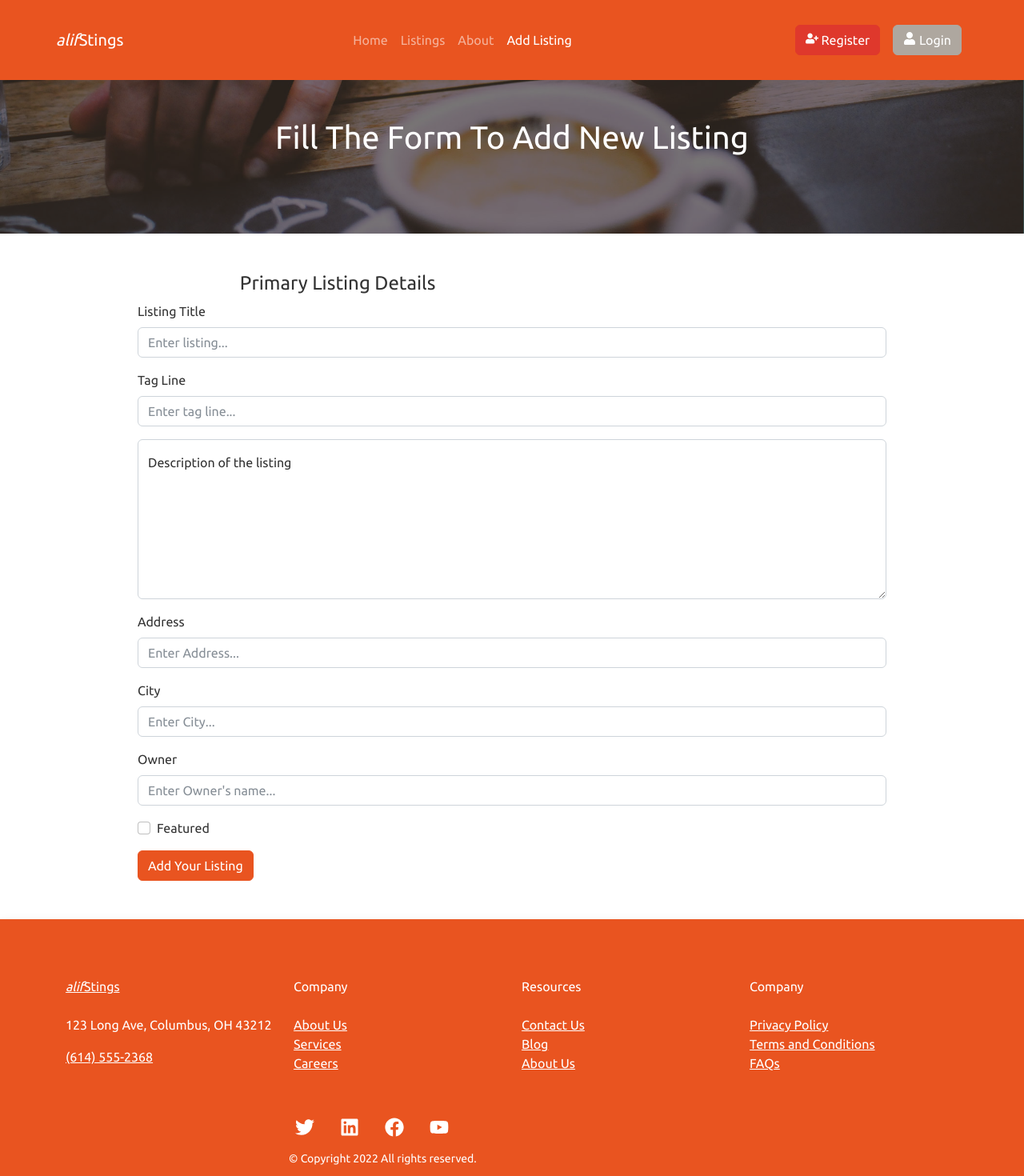
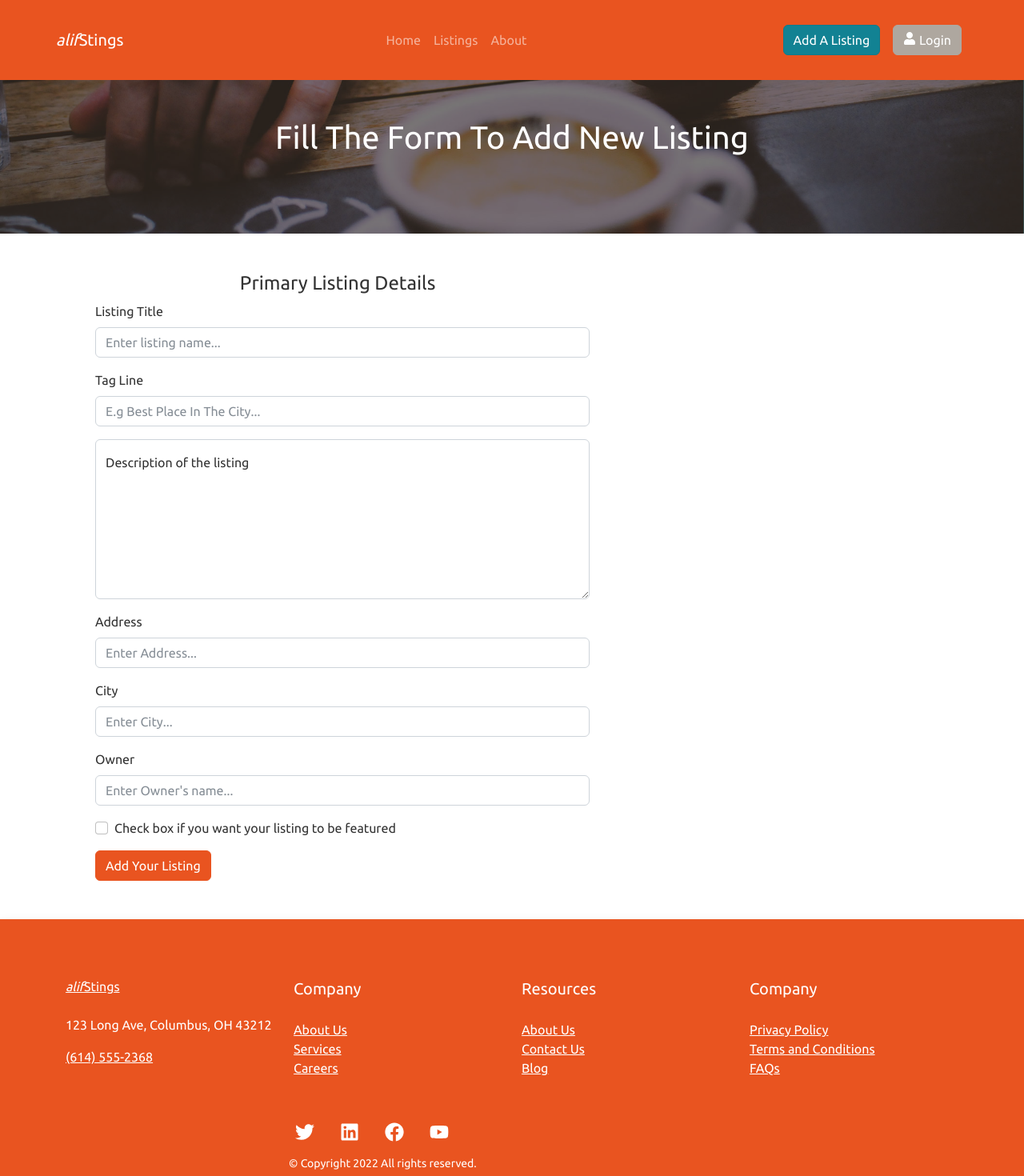
Before and after one commit to abdinaa17/alifStings, a React (Vite) app: page /new-listing in a window 1280 px wide. Shown: the top 1470 px of the page at 80% size. Built offline with nearby package versions, Linux system fonts and the light colour scheme.

Commit message:
Continued to work on the add new listing page and form

```diff
--- a/src/App.jsx
+++ b/src/App.jsx
@@ -4,7 +4,7 @@ import { BrowserRouter as Router, Routes,
 // Local Imports
 import './App.css'
 import {Footer, Header }from './components'
-import {HomePage, AboutPage, ListingsPage, ErrorPage, SingleListingPage, ComingSoon, NewListingPage} from './pages'
+import {HomePage, AboutPage, ListingsPage, ErrorPage, SingleListingPage, ComingSoon, NewListingPage, Login, Register} from './pages'
 
 
 
@@ -22,6 +22,8 @@ function App() {
           <Route path='listings/:id' element={<SingleListingPage/>} />
           <Route path='coming-soon' element={<ComingSoon/>} />
           <Route path='new-listing' element={<NewListingPage/>} />
+          <Route path='login' element={<Login/>} />
+          <Route path='register' element={<Register/>} />
           <Route path='*' element={<ErrorPage/>} />
         </Routes>
         <Footer />
--- a/src/components/Footer/Footer.jsx
+++ b/src/components/Footer/Footer.jsx
@@ -19,7 +19,7 @@ const Footer = () => {
                 <a className="my-4" href="tel:+13115552368">(614) 555-2368</a>
             </Col>
             <Col className="col-lg-3 col-4">
-            <p className="my-4">Company</p>
+            <p className="my-4 lead">Company</p>
                 <div className='d-flex flex-column'>
                     <Link to="/about">About Us</Link>
                     <Link to="/coming-soon">Services</Link>
@@ -27,15 +27,15 @@ const Footer = () => {
                 </div>
             </Col>
             <Col className="col-lg-3 col-8">
-            <p className="my-4">Resources</p>
+            <p className="my-4 lead">Resources</p>
                 <div className='d-flex flex-column'>
-                    <Link to=''>Contact Us</Link>
-                    <Link to=''>Blog</Link>
-                    <Link to=''>About Us</Link>
+                    <Link to='/about'>About Us</Link>
+                    <Link to='/coming-soon'>Contact Us</Link>
+                    <Link to='/coming-soon'>Blog</Link>
                 </div>
             </Col>
             <Col className="col-lg-3 col-4">
-                <p className="my-4">Company</p>
+                <p className="my-4 lead">Company</p>
                 <div className='d-flex flex-column'>
                     <Link to='/coming-soon'>
                      Privacy Policy
@@ -53,16 +53,16 @@ const Footer = () => {
         <Row className='d-flex justify-content-center align-items-center flex-column my-5 w-100'>
             <Col md={6} lg={6}>
                 <div className='d-flex'>
-                    <Link to="" className="p-2" >
+                    <Link to="/" className="p-2" >
                       <FaTwitter size={24} />
                     </Link>
-                    <Link to="" className="ms-3 p-2" >
+                    <Link to="/" className="ms-3 p-2" >
                      <FaLinkedin size={24} />
                     </Link>
-                    <Link to="" className="mx-3 p-2" >
+                    <Link to="/" className="mx-3 p-2" >
                       <FaFacebook size={24} />
                     </Link>
-                    <Link to="" className="p-2" >
+                    <Link to="/" className="p-2" >
                         <FaYoutube size={24}/>
                     </Link>
                 </div>
--- a/src/components/Header/Header.jsx
+++ b/src/components/Header/Header.jsx
@@ -23,14 +23,11 @@ const Header = () => {
           <LinkContainer to="/about">
              <Nav.Link active={false}>About</Nav.Link>
           </LinkContainer>
-          <LinkContainer to="/new-listing">
-             <Nav.Link active={false}>Add Listing</Nav.Link>
-          </LinkContainer>
           </Nav>
           <Nav className="ms-auto">
-          <LinkContainer to="/register">
-            <Button variant="danger" className="nav__btn my-2 my-md-0  mx-md-2">
-            <FaUserPlus/> Register
+          <LinkContainer to="/new-listing">
+            <Button variant="info" className="nav__btn my-2 my-md-0  mx-md-2">
+              Add A Listing
             </Button>
           </LinkContainer>
           <LinkContainer to="/login">
--- a/src/components/NewListing/NewListing.jsx
+++ b/src/components/NewListing/NewListing.jsx
@@ -1,19 +1,42 @@
 // Global Imports
-import { Form, Button, FloatingLabel } from "react-bootstrap"
+import { Form, Button, FloatingLabel, Row, Col } from "react-bootstrap"
 import { useNavigate } from "react-router-dom"
+import { useState } from "react"
 
 
 // Local Imports
 import '../NewListing/NewListing.css'
 
 const NewListing = () => {
+  const [formError, setFormError] = useState(false)
+  const [listing, setListing] = useState({
+    "title": "",
+    "tagline": "",
+    "desc": "",
+    "address": "",
+    "city": "",
+    "owner": "",
+    "featured": false,
+
+  })
+
   const navigate = useNavigate()
 
-
+  const handleChange = (e) => {
+    setListing({...listing, [e.target.name]: e.target.value})
+  }
   // Form Submission
   const handleSubmit = (e) => {
     e.preventDefault()
-    navigate('/listings', {replace:true})
+    if(!listing.title || !listing.tagline || !listing.desc || !listing.address || !listing.city || !listing.owner) {
+      setFormError(true)
+      return
+    }
+    const listingId = Math.floor(Math.random() * 1000)
+    const newListing = {...listing, listingId}
+    console.log(newListing)
+    setFormError(false)
+    // navigate('/listings', {replace:true})
   }
   return (
      <div>
@@ -22,19 +45,35 @@ const NewListing = () => {
         </div>
         <div className="form px-3 py-5">
             <h4 className="text-center">Primary Listing Details</h4>
+            <Row>
+                <Col md={8}>
                   <Form onSubmit={handleSubmit} className="w-75 mx-auto">
                     <Form.Group className="mb-3">
                       <Form.Label>Listing Title</Form.Label>
-        <Form.Control type="text" placeholder="Enter listing..." />
+                      <Form.Control
+                        type="text"
+                        name="title"
+                        value={listing.title}
+                        onChange={handleChange}
+                        placeholder="Enter listing name..." />
                     </Form.Group>
                   <Form.Group className="mb-3">
                     <Form.Label>Tag Line</Form.Label>
-        <Form.Control type="text" placeholder="Enter tag line..." />
+                    <Form.Control
+                      type="text"
+                      name="tagline"
+                      value={listing.tagline}
+                      onChange={handleChange}
+                      placeholder="E.g Best Place In The City..." />
                   </Form.Group>
                   <Form.Group className="mb-3">
-        <FloatingLabel controlId="floatingTextarea2" label="Description of the listing">
+                    <FloatingLabel
+                      label="Description of the listing">
                     <Form.Control
                       as="textarea"
+                      name="desc"
+                      value={listing.desc}
+                      onChange={handleChange}
                       placeholder="Leave a comment here"
                       style={{ height: '200px' }}
                     />
@@ -42,23 +81,48 @@ const NewListing = () => {
                   </Form.Group>
                   <Form.Group className="mb-3">
                     <Form.Label>Address</Form.Label>
-        <Form.Control type="text" placeholder="Enter Address..." />
+                    <Form.Control
+                      type="text"
+                      name="address"
+                      value={listing.address}
+                      onChange={handleChange}
+                      placeholder="Enter Address..." />
                   </Form.Group>
                   <Form.Group className="mb-3">
                     <Form.Label>City</Form.Label>
-        <Form.Control type="text" placeholder="Enter City..." />
+                    <Form.Control
+                      type="text"
+                      name="city"
+                      value={listing.city}
+                      onChange={handleChange}
+                      placeholder="Enter City..." />
                   </Form.Group>
                   <Form.Group className="mb-3">
                     <Form.Label>Owner</Form.Label>
-        <Form.Control type="text" placeholder="Enter Owner's name..." />
+                    <Form.Control
+                      type="text"
+                      name="owner"
+                      value={listing.owner}
+                      onChange={handleChange}
+                      placeholder="Enter Owner's name..." />
                   </Form.Group>
                   <Form.Group className="mb-3">
-        <Form.Check type="checkbox" label="Featured" />
+                    <Form.Check
+                    type="checkbox"
+                    name="featured"
+                    value={listing.featured}
+                    onChange={handleChange}
+                    // checked={!listing.featured}
+                    label="Check box if you want your listing to be featured" />
                   </Form.Group>
-      <Button  type="submit">
-        Add Your Listing
-      </Button>
+                 <Button type="submit">Add Your Listing</Button>
+                 {formError && <p className="text-danger mt-3">Please Fill in all fields</p>}
             </Form>
+          </Col>
+          <Col md={4}>
+
+          </Col>
+      </Row>
         </div>
 
     </div>
--- a/src/components/Testimonials/Testimonials.css
+++ b/src/components/Testimonials/Testimonials.css
@@ -8,6 +8,7 @@
     width: 46px !important;
     height: 46px;
     object-fit: cover;
+    object-position: center center;
     margin-right: 1rem;
     margin-bottom: 1rem;
 }
@@ -15,8 +16,13 @@
 
 @media screen and (max-width:768px) {
     .testimonial__card {
-        width: 90vw !important;
+        width: 75vw ;
+        margin: auto;
     }
+    .card-img {
+    width: 86px !important;
+    height: 86px;
+}
 }
 
 @media screen and (min-width:1200px) {
--- /dev/null
+++ b/src/pages/Login.jsx
@@ -0,0 +1,55 @@
+import React from 'react'
+import { Col, Row, Form, Button } from 'react-bootstrap'
+import { FaFacebook, FaGoogle } from 'react-icons/fa'
+import { Link } from 'react-router-dom'
+
+const Login = () => {
+
+    const handleSubmit = (e) => {
+        //
+    }
+  return (
+    <section className='container'>
+        <Row>
+            <Col lg={8} md={6}>
+                <Form onSubmit={handleSubmit} className="w-50 my-4 mx-auto">
+                    <Form.Group className="mb-3">
+                        <Form.Label>Email</Form.Label>
+                        <Form.Control
+                        type="email"
+                        autoComplete='off'
+                        placeholder="E.g user@email.com..." />
+                    </Form.Group>
+                    <Form.Group className="mb-3">
+                        <Form.Label>Password</Form.Label>
+                        <Form.Control
+                        type="password"
+                        placeholder="Enter password here..." />
+                    </Form.Group>
+                     <Button className='w-100' type="submit">Login</Button>
+                     <div className="pt-3">
+                        <p>Or Login With</p>
+                         <Link to="/" className="p-2 text-info" >
+                            <FaGoogle size={24} />
+                        </Link>
+                         <Link to="/" className="p-2 text-info" >
+                            <FaFacebook size={24} />
+                        </Link>
+                     </div>
+                     <div className="mx-auto">
+                        <p><small className='text-capitalize'>Don't have an account? <Link to='/register'>Register Here</Link> </small></p>
+                        <p><small className='text-capitalize'>Forgot Password?<Link to='/register'> reset it Here</Link> </small></p>
+
+                     </div>
+                </Form>
+            </Col>
+            <Col lg={4} md={6} className="bg-danger">
+                <div className="my-4 mx-auto"></div>
+                    Some other Info here and placeholer images
+            </Col>
+        </Row>
+    </section>
+  )
+}
+
+export default Login
--- /dev/null
+++ b/src/pages/Register.jsx
@@ -0,0 +1,36 @@
+import React from 'react'
+import { Col, Row, Form, Button } from 'react-bootstrap'
+import { Link } from 'react-router-dom'
+
+const Register = () => {
+
+    const handleSubmit = (e) => {
+        //
+    }
+  return (
+    <section className='container'>
+        <Row>
+            <Col lg={4} md={6}>
+                <Form onSubmit={handleSubmit} className="w-75 my-2 mx-auto">
+                    <Form.Group className="mb-3">
+                        <Form.Label>Email</Form.Label>
+                        <Form.Control
+                        type="email"
+                        autoComplete='off'
+                        placeholder="E.g user@email.com..." />
+                    </Form.Group>
+                    <Form.Group className="mb-3">
+                        <Form.Label>Password</Form.Label>
+                        <Form.Control
+                        type="password"
+                        placeholder="Enter password here..." />
+                    </Form.Group>
+                     <Button className="w-100" type="submit">Register</Button>
+                </Form>
+            </Col>
+        </Row>
+    </section>
+  )
+}
+
+export default Register
```
Also changed, not shown: src/pages/index.js (+5 -2 lines). Lines whose indentation alone changed are shown as unchanged.
